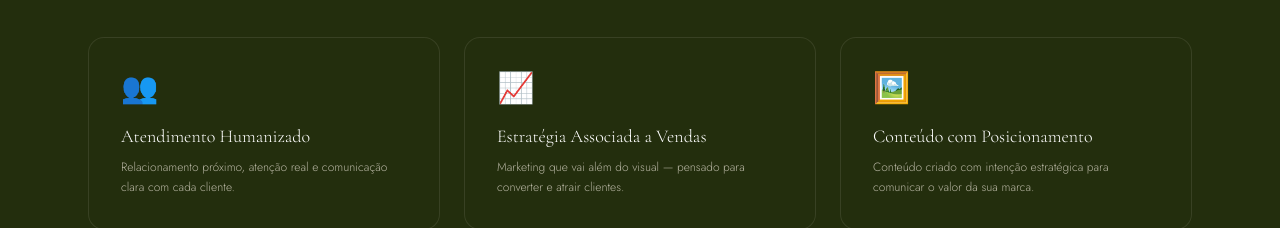
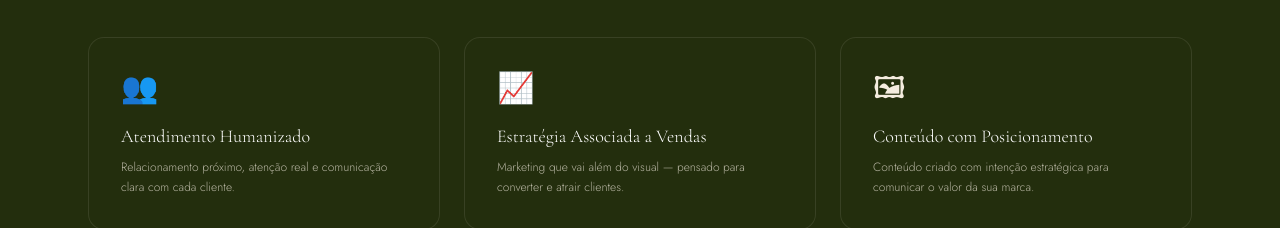
Before and after one commit to Nelson070/landing-isa, a React (Vite) app in the folder isa-melo-landing/: page / in a window 1280 px wide. Shown: the part 3708-3936 px from the top of the page. Built offline with nearby package versions, Linux system fonts and the light colour scheme.

Commit message:
correção

```diff
--- a/isa-melo-landing/src/App.tsx
+++ b/isa-melo-landing/src/App.tsx
@@ -1,7 +1,8 @@
 import React, { useState, useEffect, useRef } from 'react';
 import { motion, AnimatePresence, useScroll, useTransform, useMotionValue, useSpring } from 'framer-motion';
+import type { Variants } from 'framer-motion';
 
-// DEFINIÇÃO DE INTERFACES PARA AS PROPS (Usando 'any' nas variants para passar direto no build e no browser)
+// DEFINIÇÃO DE INTERFACES PARA AS PROPS
 interface DiffData {
   icon: string;
   title: string;
@@ -10,7 +11,7 @@ interface DiffData {
 
 interface DifferentialCardProps {
   diff: DiffData;
-  cardVariants: any;
+  cardVariants: Variants;
 }
 
 export default function App() {
@@ -267,7 +268,7 @@ export default function App() {
       <ServicesSection />
 
       {/* TEXTO PARALLAX INTERATIVO DE TRANSIÇÃO */}
-      <section ref={textSectionRef} className="py-20 bg-black/30 border-y border-[#f4ecdf]/10 flex flex-col justify-center overflow-hidden">
+      <section className="py-20 bg-black/30 border-y border-[#f4ecdf]/10 flex flex-col justify-center overflow-hidden">
         <motion.h2 style={{ x: xTextLeft }} className="text-7xl font-black tracking-tight text-[#f4ecdf]/10 uppercase whiteSpace-nowrap select-none m-0">
           SOCIAL MEDIA • BRANDING • STRATEGY • COPYWRITING • FILMMAKING •
         </motion.h2>
@@ -304,7 +305,7 @@ export default function App() {
             {[
               { icon: '👥', title: 'Atendimento Humanizado', desc: 'Relacionamento próximo, atenção real e comunicação clara com cada cliente.' },
               { icon: '📈', title: 'Estratégia Associada a Vendas', desc: 'Marketing que vai além do visual — pensado para converter e atrair clientes.' },
-              { icon: '🖼️', title: 'Conteúdo com Posicionamento', desc: 'Conteúdo criado com intenção estratégica para comunicar o valor da sua marca.' },
+              { icon: '🖼', title: 'Conteúdo com Posicionamento', desc: 'Conteúdo criado com intenção estratégica para comunicar o valor da sua marca.' },
               { icon: '✒️', title: 'Design Premium', desc: 'Identidade visual refinada e consistente que transmite alto profissionalismo.' },
               { icon: '💬', title: 'Comunicação Estratégica', desc: 'Mensagens claras e impactantes que conectam sua marca ao público certo.' },
               { icon: '🖥️', title: 'Gestão Profissional', desc: 'Presença digital cuidada com planejamento e olhar analítico para o crescimento.' }
```
